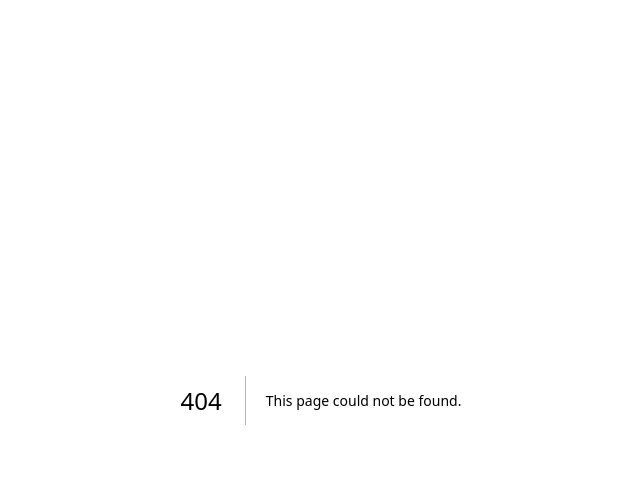
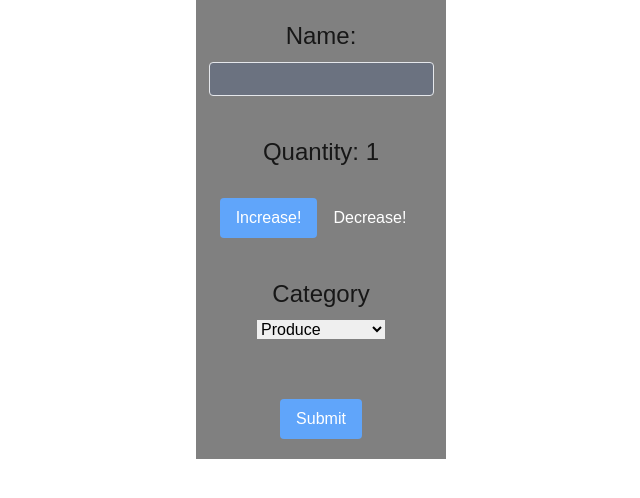
Before and after one commit to ReallyMadMax/cprg306-assignments, a Next.js app: page /week-5 in a window 1280 px wide. Before the commit this address had no page. Shown: the top 498 px of the page, without its empty margins (319-959 px from the left). Built offline with nearby package versions, Linux system fonts and the light colour scheme.

Commit message:
week 5 content

```diff
--- a/app/page.js
+++ b/app/page.js
@@ -7,6 +7,8 @@ export default function Home() {
       <h1>CPRG 306: Web Development 2 - assignments</h1>
       <p><Link className="underline text-green-500 hover:text-blue-400" href={"./week-2/"}>Week 2 page</Link></p>
       <p><Link className="underline text-green-500 hover:text-blue-400" href={"./week-3/"}>Week 3 page</Link></p>
+      <p><Link className="underline text-green-500 hover:text-blue-400" href={"./week-4/"}>Week 4 page</Link></p>
+      <p><Link className="underline text-green-500 hover:text-blue-400" href={"./week-5/"}>Week 5 page</Link></p>
     </main>
   );
 }
--- /dev/null
+++ b/app/week-5/new-item.js
@@ -0,0 +1,97 @@
+"use client"
+import { useState } from "react";
+
+export default function Item(){
+
+    let buttonOff = "bg-grey-500 rounded text-white mt-5 px-4 py-2";
+    let buttonOn = "bg-blue-400 hover:bg-blue-800 active:bg-yellow-300 rounded text-white mt-5 px-4 py-2";
+
+    const [quantity, setQuantity] = useState(1)
+    const [name, setName] = useState("")
+    const [category, setCategory] = useState("produce")
+
+    let buttonStyleDown = buttonOn;
+    let buttonStyleUp = buttonOn;
+
+    const increment = () => {
+        let currentQuantity = quantity;
+        if (quantity <= 19){
+            setQuantity(currentQuantity + 1)
+        }
+    }
+
+    const decrement = () => {
+        let currentQuantity = quantity;
+
+        if (quantity > 1){
+            setQuantity(currentQuantity - 1)
+
+        }
+    }
+
+    if (quantity > 19){
+        buttonStyleUp = buttonOff
+    } else if (quantity <= 1){
+        buttonStyleDown = buttonOff
+    }
+
+    const handleSubmit = (event) => {
+        event.preventDefault()
+
+        let item = {
+            fName: name,
+            fCategory: category,
+            fQuantity: quantity
+        }
+        console.log(item);
+
+        alert(`Name: ${name}, Quantity: ${quantity}, Category: ${category}`);
+
+        setName("");
+        setQuantity(1);
+        setCategory("produce");
+    }
+
+    const handleName = (event) =>{
+        setName(event.target.value)
+    }
+
+    return(
+        <form onSubmit={handleSubmit}>
+            <div style={{justifyContent: "center", alignItems:"center", display: "flex", flexDirection: "column", background: "grey", padding:"20px", width: "250px", margin: "0 auto"}}>
+                <h2 className = "text-2xl">Name:</h2>
+                <div style={{marginTop: "10px", display: "flex", justifyContent: "space-between"}}>
+                <input className="bg-gray-500 px-2 py-1 rounded border focus:bg-blue-200 text-black" type="text" onChange={handleName} required value={name}/>
+                </div>
+            </div>
+            <div style={{justifyContent: "center", alignItems:"center", display: "flex", flexDirection: "column", background: "grey", padding:"20px", width: "250px", margin: "0 auto"}}>
+                <h2 className = "text-2xl">Quantity: {quantity}</h2>
+                <div style={{marginTop: "10px", display: "flex", justifyContent: "space-between"}}>
+                    <button type="button" onClick={increment} className={buttonStyleUp}> Increase!</button>
+                    <button type="button" onClick={decrement} className={buttonStyleDown}> Decrease!</button>
+                </div>
+            </div>
+            <div style={{justifyContent: "center", alignItems:"center", display: "flex", flexDirection: "column", background: "grey", padding:"20px", width: "250px", margin: "0 auto"}}>
+                <h2 className = "text-2xl">Category</h2>
+                <div style={{marginTop: "10px", display: "flex", justifyContent: "space-between"}}>
+                <select className="text-black" onChange={(event) => setCategory(event.target.value)}>
+                    <option value="produce">Produce</option>
+                    <option value="dairy">Dairy</option>
+                    <option value="bakery">Bakery</option>
+                    <option value="meat">Meat</option>
+                    <option value="frozen-foods">Frozen Foods</option>
+                    <option value="canned-goods">Canned Goods</option>
+                    <option value="dry-goods">Dry Goods</option>
+                    <option value="beverages">Beverages</option>
+                    <option value="snacks">Snacks</option>
+                    <option value="household">Household</option>
+                    <option value="other">Other</option>
+                    </select>
+                </div>
+            </div>
+            <div style={{justifyContent: "center", alignItems:"center", display: "flex", flexDirection: "column", background: "grey", padding:"20px", width: "250px", margin: "0 auto"}}>
+                <button className={buttonOn} type="submit">Submit</button>
+            </div>
+            </form>
+    );
+}
--- /dev/null
+++ b/app/week-5/page.js
@@ -0,0 +1,13 @@
+"use client"
+
+import { useState } from "react";
+import Item from "./new-item";
+
+export default function Page(){
+
+    return(
+    <main>
+        <Item/>
+    </main>
+    );
+}
```
